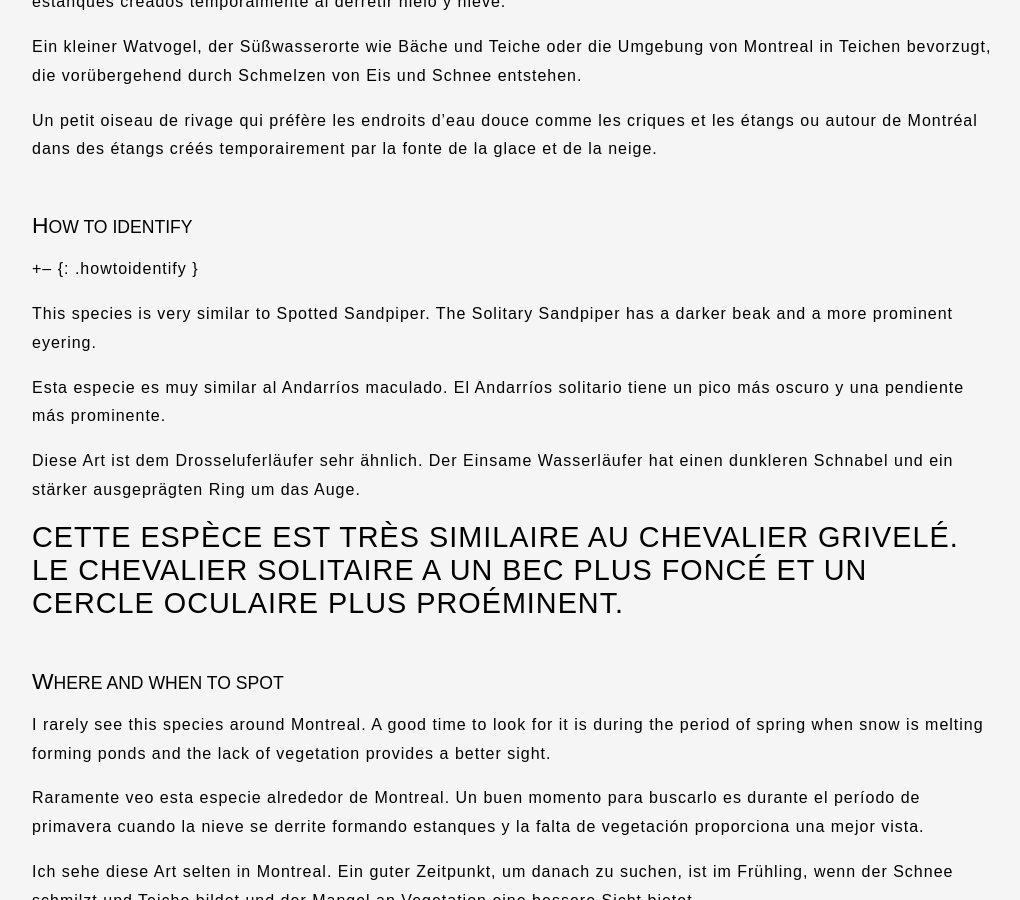
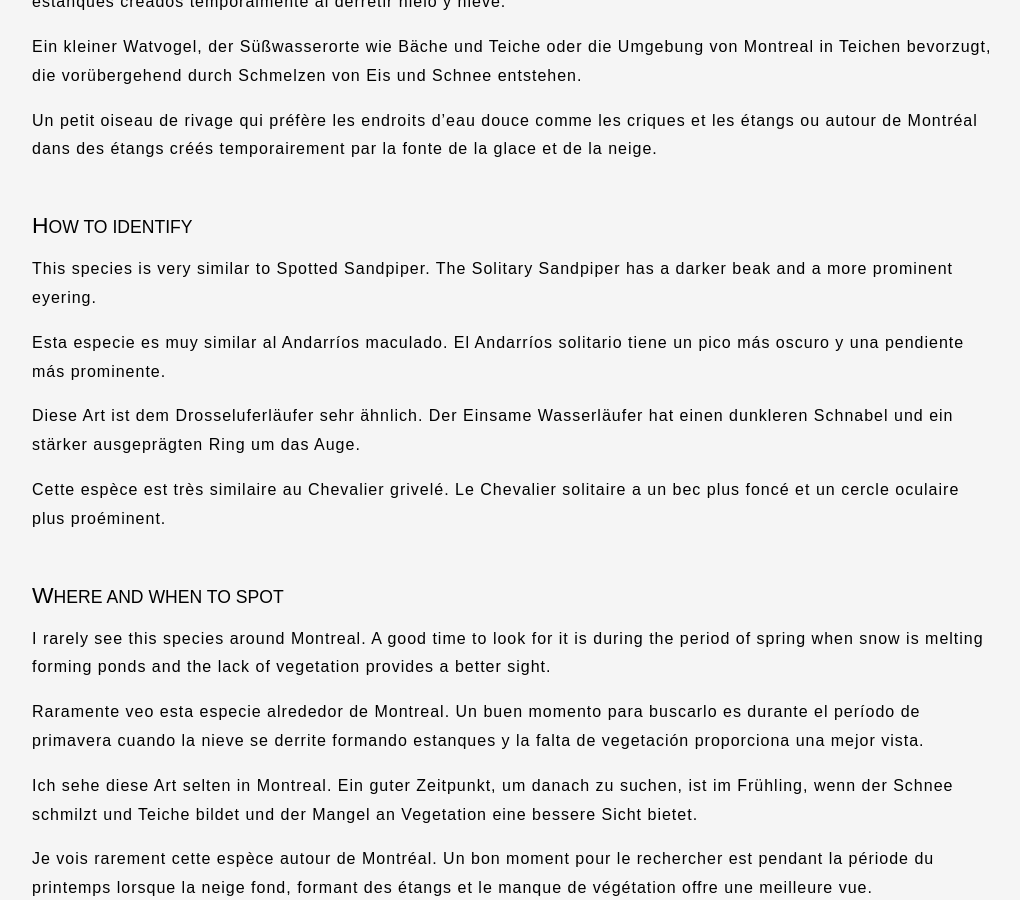
Before and after one commit to KHMuller/khmuller.github.io, a Jekyll site: the page built from animals/tringa-solitaria.md, in a window 1280 px wide and 900 px high, scrolled down 637 px. Shown: the whole window, without its empty margins (128-1148 px from the left). Built offline with Jekyll 4.4.1, drawn with Linux system fonts in a browser that asks for light colours.

Commit message:
Update tringa-solitaria.md

```diff
--- a/animals/tringa-solitaria.md
+++ b/animals/tringa-solitaria.md
@@ -39,7 +39,7 @@ Un petit oiseau de rivage qui préfère les endroits d'eau douce comme les criqu
 
 ### How to Identify
 
-+-- {: .howtoidentify }
+{: .howtoidentify }
 {: .en}
 This species is very similar to Spotted Sandpiper. The Solitary Sandpiper has a darker beak and a more prominent eyering.
 
@@ -51,7 +51,6 @@ Diese Art ist dem Drosseluferläufer sehr ähnlich. Der Einsame Wasserläufer ha
 
 {: .fr}
 Cette espèce est très similaire au Chevalier grivelé. Le Chevalier solitaire a un bec plus foncé et un cercle oculaire plus proéminent.
-=--
 
 ### Where and When to Spot
 
```
